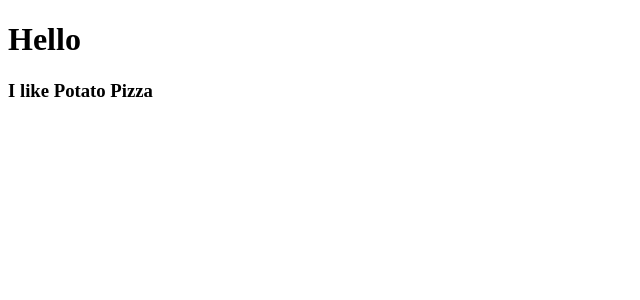
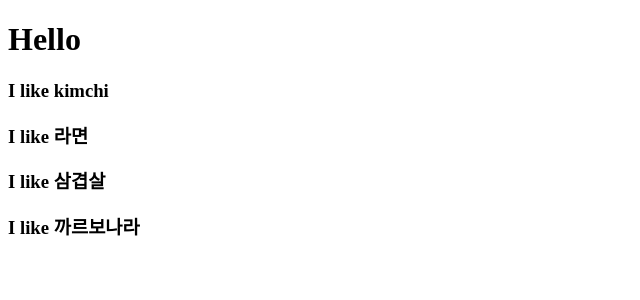
Before and after one commit to zwonlala/movie_app_2020, a React (Create React App) app: page / in a window 1280 px wide. Shown: the top 300 px of the page, without its empty margins (0-640 px from the left). Built offline with nearby package versions, Linux system fonts and the light colour scheme.

Commit message:
Add Food Component using Props
update readme.md
2.1 lecture complete

```diff
--- a/src/App.js
+++ b/src/App.js
@@ -1,11 +1,19 @@
 import React from 'react';
-import Potato from './Potato.js';
 
+function Food({ fav }) {
+  return (
+    <h3>I like {fav}</h3>
+  );
+}
 function App() {
   return (
     <div >
       <h1>Hello</h1>
-      <Potato />
+      <Food fav="kimchi" />
+      <Food fav="라면" />
+      <Food fav="삼겹살" />
+      <Food fav="까르보나라" />
+
     </div>
   );
 }
--- a/src/Potato.js
+++ /dev/null
@@ -1,9 +0,0 @@
-import React from "react";
-
-function Potato () {
-    return (
-        <h3>I like Potato Pizza</h3>
-    );
-}
-
-export default Potato;
```
Also changed, not shown: 1 other file (tests, documents, lock files or other folders).
